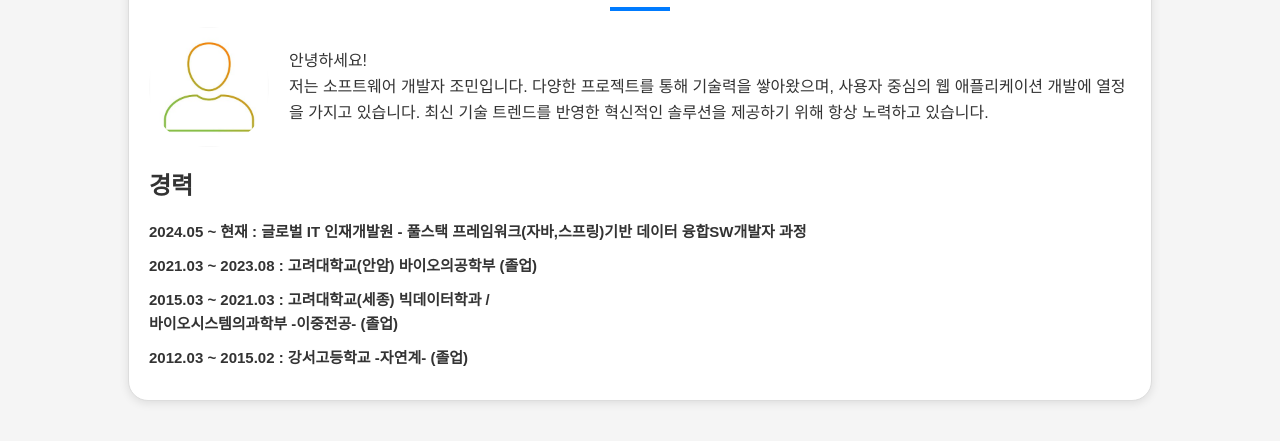
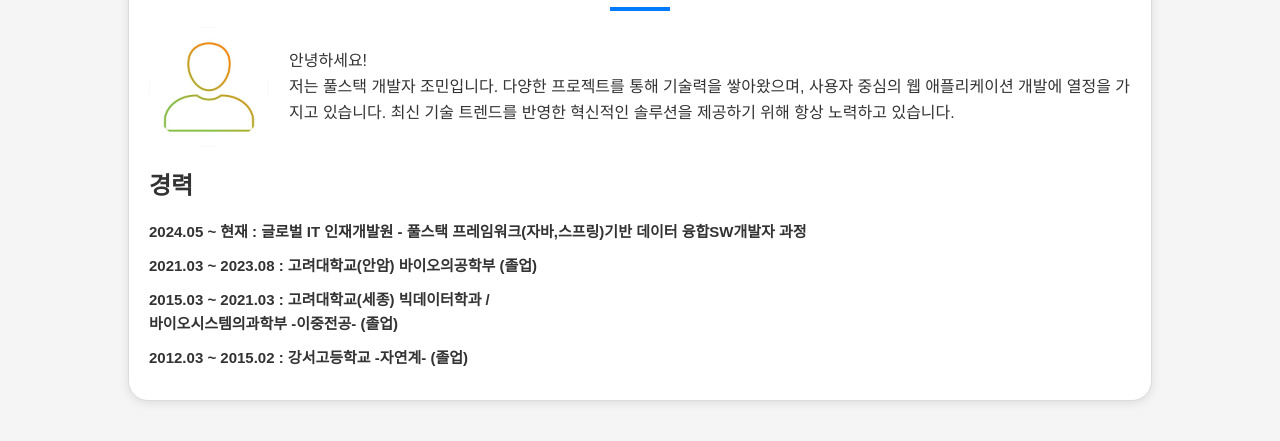
Before and after one commit to andrewjo123/portfolio, a plain HTML site: page index.html in a window 1280 px wide. Both pictures are taken after a click on the link "경력사항". Shown: the part 301-742 px from the top of the page. Drawn offline with Linux system fonts and the light colour scheme.

Commit message:
Update index.html

```diff
--- a/index.html
+++ b/index.html
@@ -247,7 +247,7 @@
         <div style="display: flex; align-items: center; margin-bottom: 20px;">
             <img src="img/profile.jpg" alt="Profile Picture" style="width: 120px; height: 120px; border-radius: 50%; margin-right: 20px;">
             <p style="flex: 1;">
-                안녕하세요!<br> 저는 소프트웨어 개발자 조민입니다. 다양한 프로젝트를 통해 기술력을 쌓아왔으며, 사용자 중심의 웹 애플리케이션 개발에 열정을 가지고 있습니다. 최신 기술 트렌드를 반영한 혁신적인 솔루션을 제공하기 위해 항상 노력하고 있습니다.
+                안녕하세요!<br> 저는 풀스택 개발자 조민입니다. 다양한 프로젝트를 통해 기술력을 쌓아왔으며, 사용자 중심의 웹 애플리케이션 개발에 열정을 가지고 있습니다. 최신 기술 트렌드를 반영한 혁신적인 솔루션을 제공하기 위해 항상 노력하고 있습니다.
             </p>
         </div>
         <h2>경력</h2>
```
